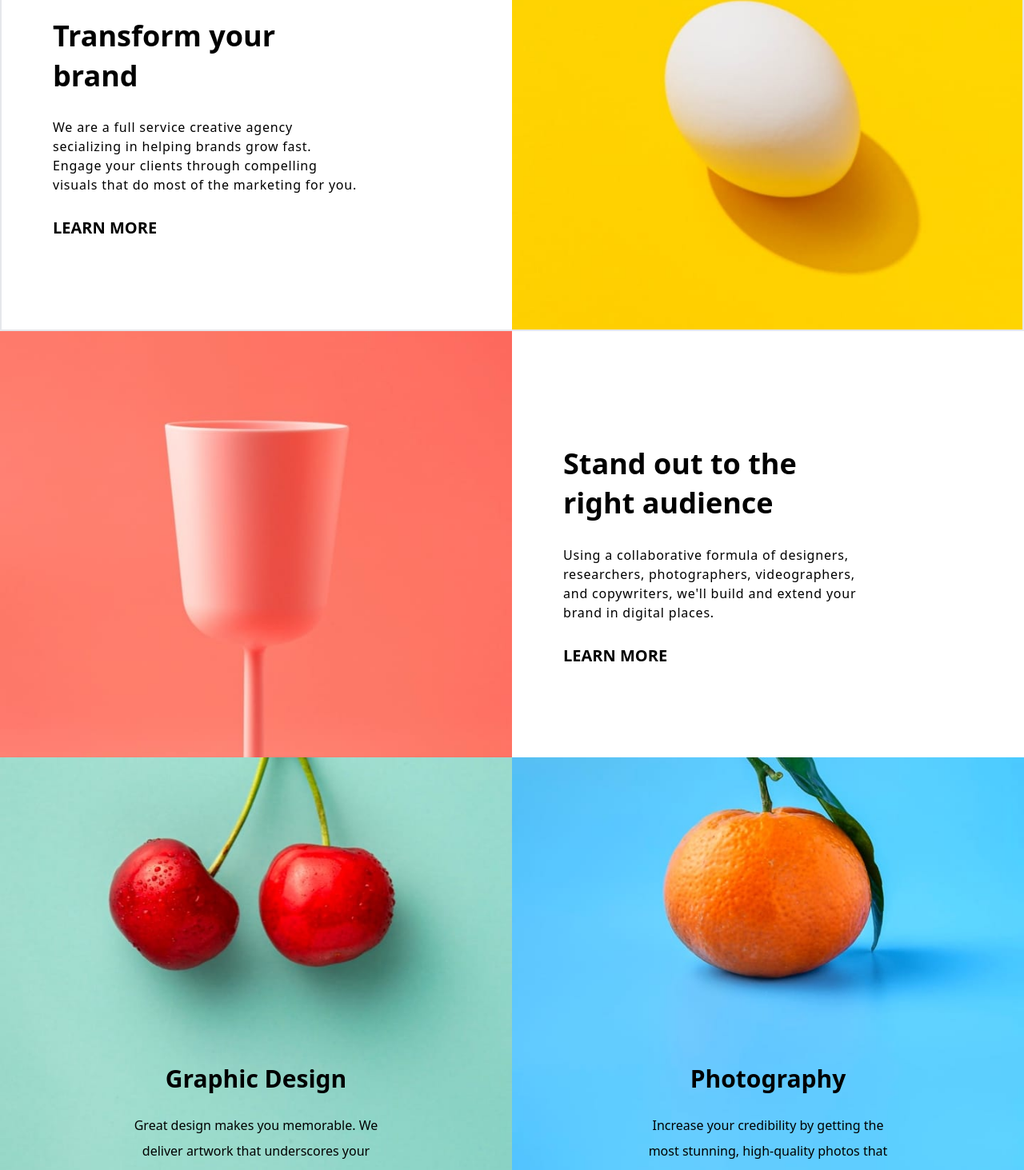
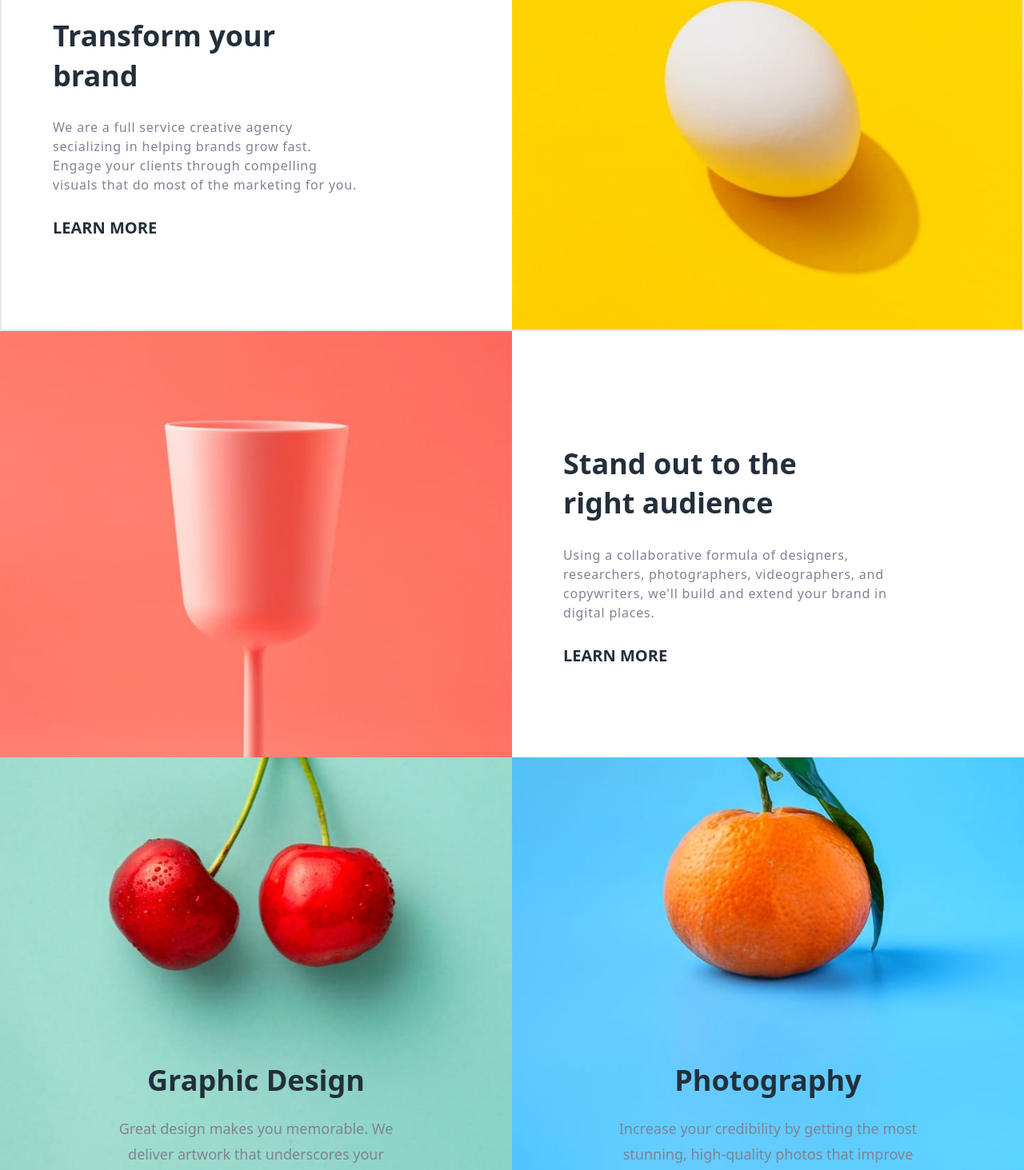
Before and after one commit to ForJessicaSake/Sunny-Side-Agencies, a React (Create React App) app: page / in a window 1280 px wide. Shown: the part 122-1585 px from the top of the page at 80% size. Built offline with nearby package versions, Linux system fonts and the light colour scheme.

Commit message:
feat:completed the user interface for fruit section

```diff
--- a/src/custom/CalltoAction.tsx
+++ b/src/custom/CalltoAction.tsx
@@ -5,7 +5,7 @@ type Props = {
 const CalltoAction = ({ text }: Props) => {
   return (
     <section className="pb-7 text-xl font-bold">
-      <h3>{text}</h3>
+      <h3 className="text-Heading">{text}</h3>
     </section>
   );
 };
--- a/src/custom/Card.tsx
+++ b/src/custom/Card.tsx
@@ -10,9 +10,9 @@ const Card = ({image, heading, text}:Props)=>{
           <figure>
           <img src={image} alt="fruit"/>
         </figure>
-        <figcaption className="absolute top-44 lg:top-96 z-50 flex lg:text-center flex-col lg:w-6/12 w-10/12">
-          <h1 className="lg:text-3xl text-2xl font-bold lg:pb-6 pb-2">{heading}</h1>
-          <p className="leading-6 lg:leading-8 lg:text-base text-sm pb-2">{text}</p>
+        <figcaption className="absolute top-44 lg:top-96 z-50 flex lg:text-center flex-col lg:w-7/12 w-10/12">
+          <h1 className="text-Heading lg:text-4xl text-2xl font-bold lg:pb-6 pb-2">{heading}</h1>
+          <p className="text-Text leading-6 lg:leading-8 lg:text-lg text-sm pb-2">{text}</p>
         </figcaption>
         </section>
     )
--- a/src/elements/Hero.tsx
+++ b/src/elements/Hero.tsx
@@ -9,8 +9,8 @@ const Hero = () => {
           <img src={eggImage} alt="egg" className="w-12/12 " />
         </figure>
         <figcaption className=" w-6/12 flex flex-col lg:pl-16 lg:justify-start lg:items-start justify-center items-center">
-          <h1 className="pt-14 text-4xl lg:w-80 leading-snug w-80 font-bold pb-7">Transform your brand</h1>
-          <p className="pb-7 text-lg lg:text-base lg:font-normal w-80 lg:w-96 leading-8 tracking-wider font-semibold">
+          <h1 className="text-Heading pt-14 text-4xl lg:w-80 leading-snug w-80 font-bold pb-7">Transform your brand</h1>
+          <p className="text-Text pb-7 text-lg lg:text-base lg:font-normal w-80 lg:w-96 leading-8 tracking-wider font-semibold">
             We are a full service creative agency secializing in helping brands
             grow fast. Engage your clients through compelling visuals that do
             most of the marketing for you.
@@ -23,8 +23,8 @@ const Hero = () => {
           <img src={cupImage} alt="cup" className="w-12/12" />
         </figure>
         <figcaption className=" w-6/12 flex flex-col lg:pl-16 lg:justify-start lg:items-start justify-center items-center">
-          <h1 className="pt-14 text-4xl lg:w-96 w-80 leading-snug font-bold pb-7">Stand out to the right audience</h1>
-          <p className="pb-7 text-lg lg:text-base lg:font-normal lg:w-96 w-80 leading-8 tracking-wider font-semibold">
+          <h1 className="text-Heading pt-14 text-4xl lg:w-96 w-80 leading-snug font-bold pb-7">Stand out to the right audience</h1>
+          <p className="text-Text pb-7 text-lg lg:text-base lg:font-normal lg:w-hero w-80 leading-8 tracking-wider font-semibold">
             Using a collaborative formula of designers, researchers,
             photographers, videographers, and copywriters, we'll build and
             extend your brand in digital places.
--- a/tailwind.config.js
+++ b/tailwind.config.js
@@ -10,12 +10,15 @@ module.exports = {
         Yellow:"#ffd303",
         Peach:"#fd7564",
         Green:"#7dc8b8",
+        Heading:"#232f3b",
+        Text:"#818195",
       },
       height:{
         fruit:"30rem",
       },
       width:{
         fruit:"27rem",
+        hero:"28rem",
       },
     },
   },
```
